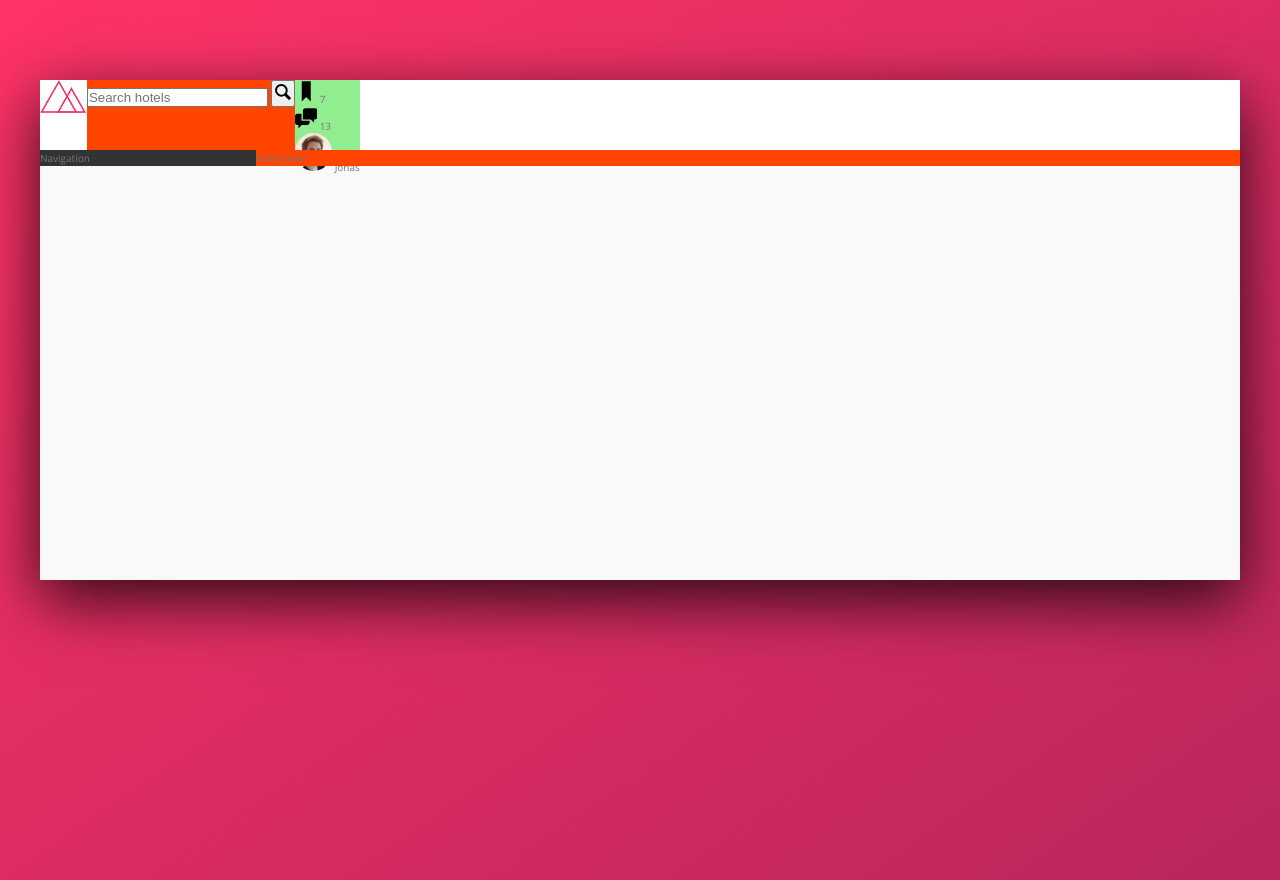
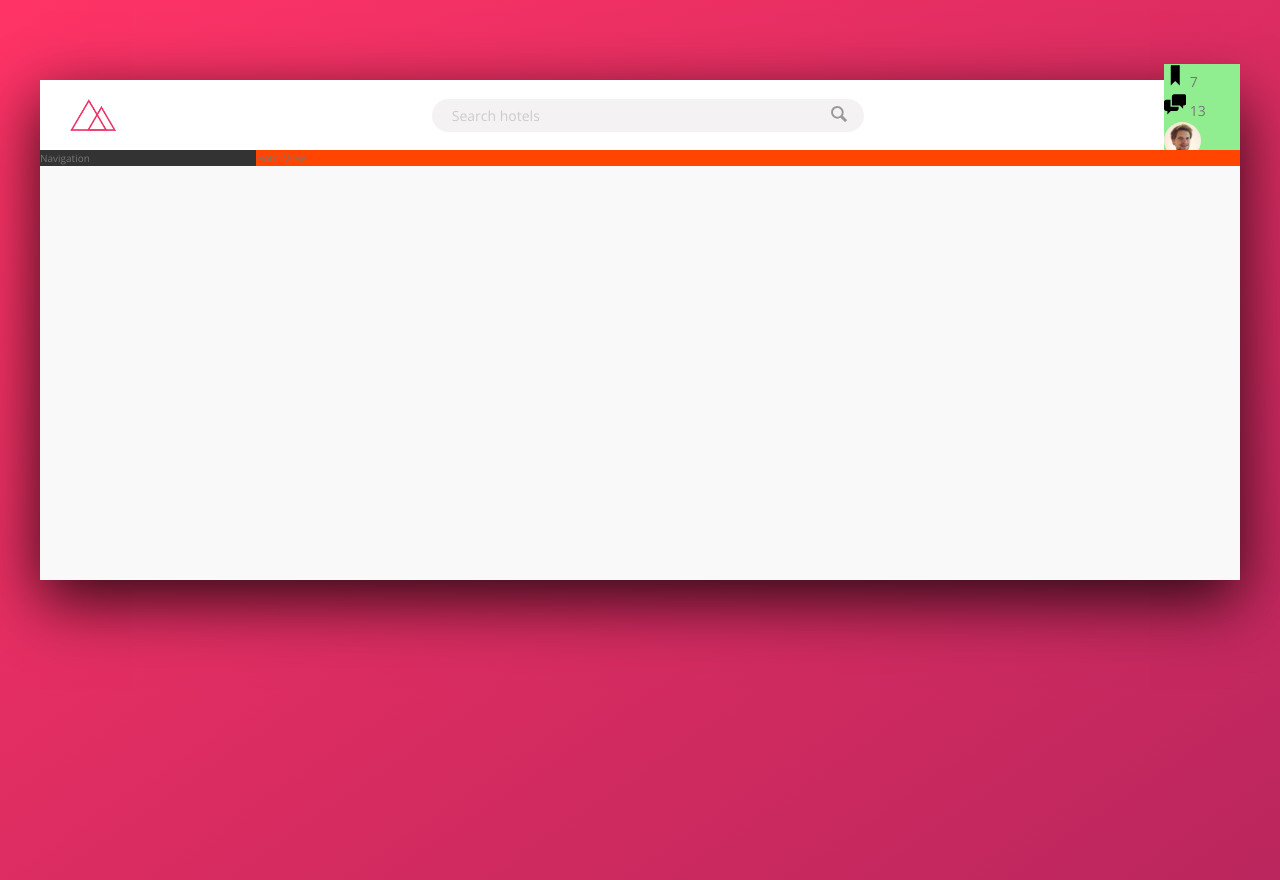
Before and after one commit to illiusionz/trillo, a website: page index.html in a window 1280 px wide. Drawn offline with nearby package versions, Linux system fonts and the light colour scheme.

Commit message:
added CSS styles to header flexbox

```diff
--- a/sass/_components.scss
+++ b/sass/_components.scss
@@ -2,23 +2,66 @@
 // LOGO
 .logo {
     height:3.25rem;
+    margin-left: 3rem;
 }
 
 ///////////////////////////////////
 // SEARCH
 .search {
-    background-color: orangered;
+    flex: 0 0 40%;
+    display: flex;
+    align-items: center;
+    justify-content: center;
+
+
     &__input {
+        font-family: inherit;
+        font-size: inherit;
+        background-color: var(--color-grey-light-2);
+        border: none;
+        color: inherit;
+        padding: .7rem 2rem;
+        border-radius: 100px;
+        width: 90%;
+        transition: all .2s;
+        margin-right: -3.5rem;
 
+        &:focus {
+            outline: none;
+            width:100%;
+            background-color: var(--color-grey-light-3);
+        }
+
+        &::-webkit-input-placeholder {
+            font-weight: 100;
+            color: var(--color-grey-light-4);
+        }
+    }
+
+
+    &__input:focus + &__button {
+        background-color: var(--color-grey-light-3);
     }
 
     &__button {
+        border: none;
+        background-color: var(--color-grey-light-2);
+
+        &:focus {
+            outline: none;
+        }
+
+        &:active {
+            transform: translateY(2px);
+        }
 
     }
 
     &__icon {
         height:2rem;
         width:2rem;
+        fill: var(--color-grey-dark-3);
+
     }
 }
 
--- a/sass/_layout.scss
+++ b/sass/_layout.scss
@@ -7,10 +7,13 @@
 }
 
 .header {
-    display: flex;
+    font-size: 1.4rem;
     height:7rem;
     background-color: #fff;
     border-bottom: var(--color-grey-light-2);
+    display: flex;
+    justify-content: space-between;
+    align-items: center;
 }
 
 .content {
```
Also changed, not shown: css/style.css.
